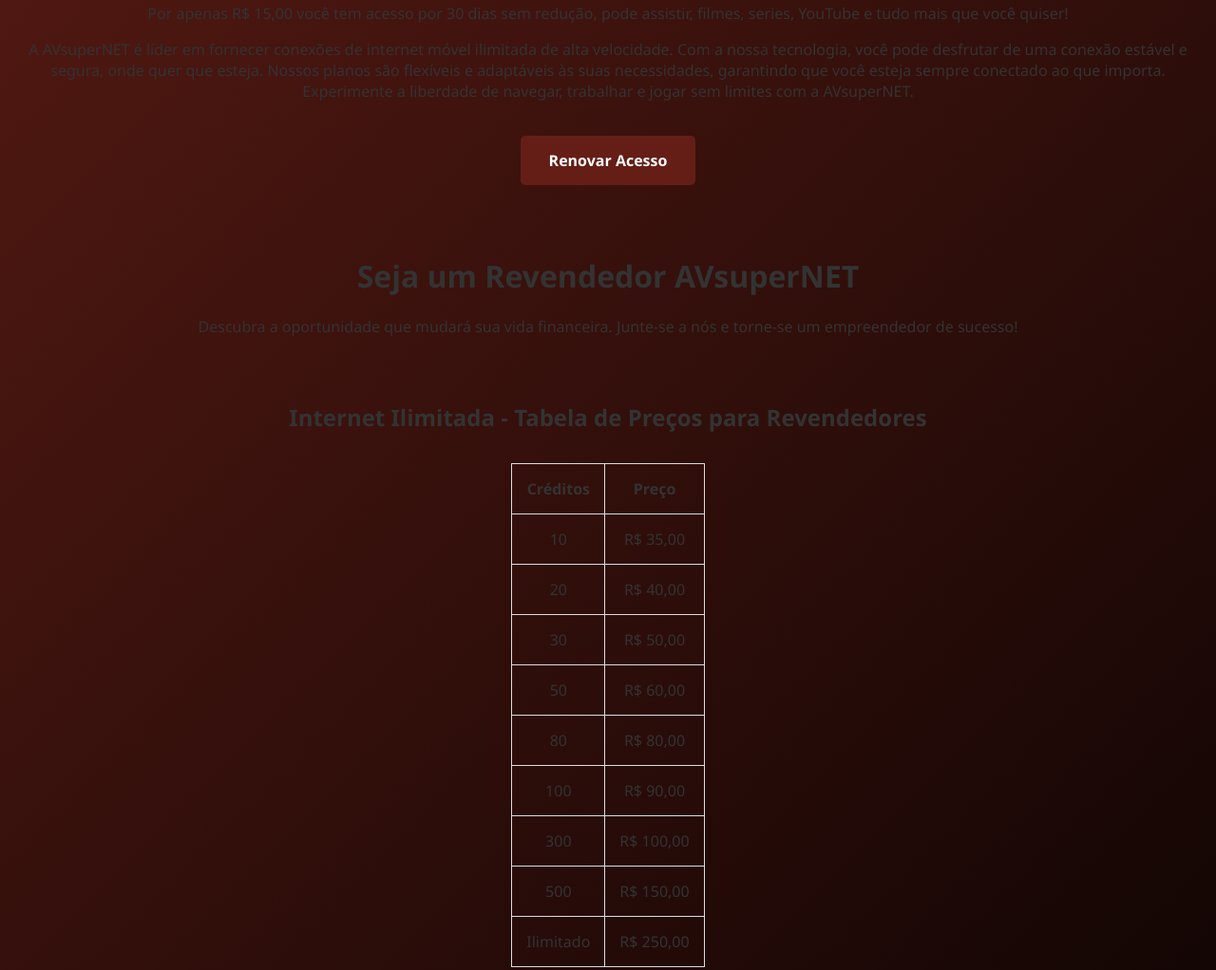
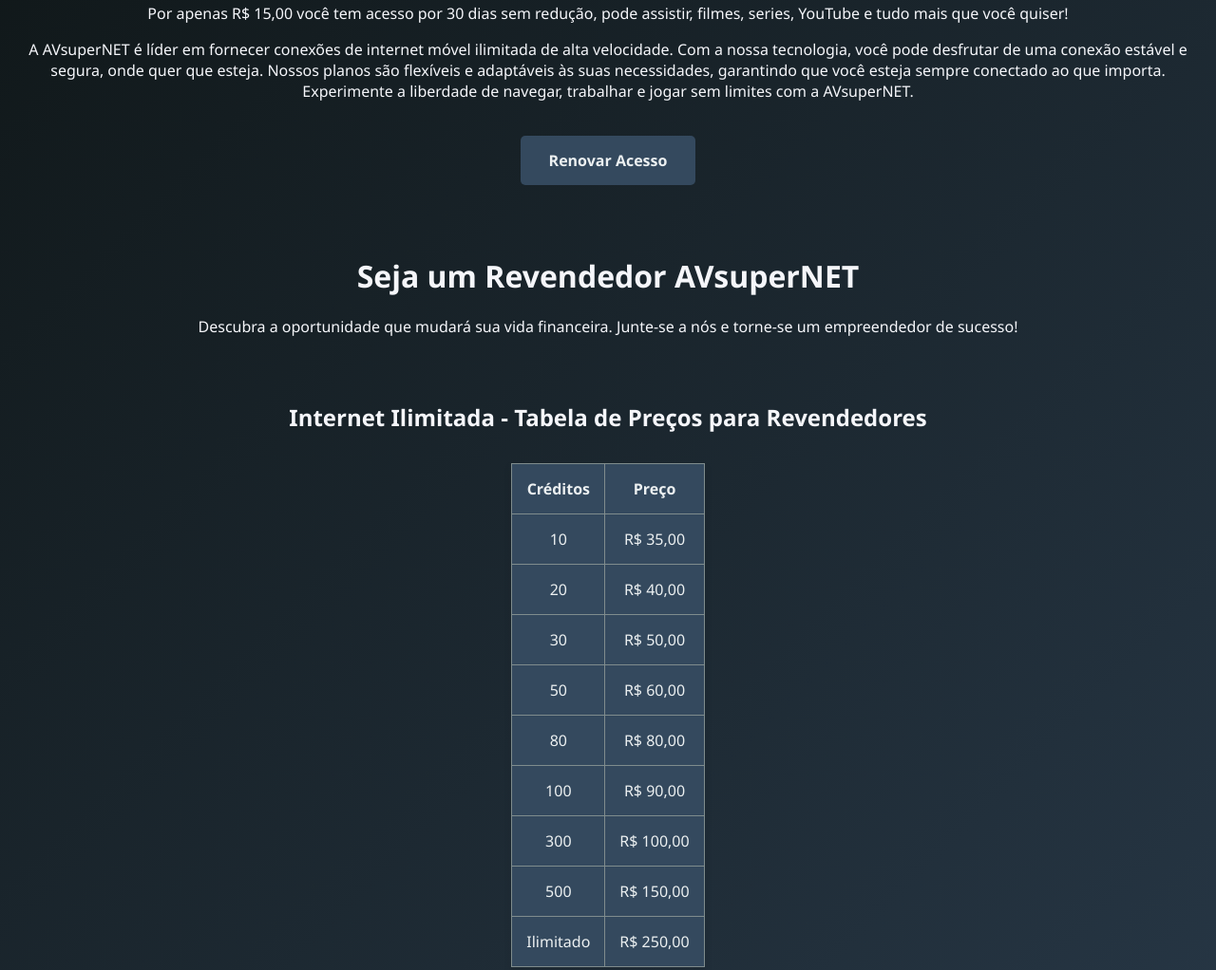
Before and after one commit to Vandersonmarc/avsupernet.github.io, a plain HTML site: page index.html in a window 1280 px wide. Shown: the part 772-1794 px from the top of the page at 95% size. Drawn offline with Linux system fonts and the light colour scheme.

Commit message:
Update index.html

```diff
--- a/index.html
+++ b/index.html
@@ -6,8 +6,8 @@
 <title>AVsuperNET - Internet Ilimitada VPN</title>
 <style>
   body {
-  background: linear-gradient(135deg, #641E16 0%, #000000 100%);
-  color: #333;
+  background: linear-gradient(135deg, #0a0f0d 0%, #2c3e50 100%);
+  color: #f5f6fa;
   font-family: 'Segoe UI', Tahoma, Geneva, Verdana, sans-serif;
   text-align: center;
   padding: 1rem;
@@ -34,8 +34,8 @@
 }
 
 .botao {
-  background-color: #641E16;
-  color: #fff;
+  background-color: #34495e;
+  color: #ecf0f1;
   padding: 15px 30px;
   text-decoration: none;
   border-radius: 5px;
@@ -46,7 +46,7 @@
 }
 
 .botao:hover {
-  background-color: #1B4F72;
+  background-color: #4a69bd;
   transform: scale(1.05);
 }
 
@@ -54,8 +54,8 @@
   flex: 1;
   padding: 1rem;
   margin: 0.5rem;
-  background-color: #fff;
-  color: #fff;
+  background-color: #34495e;
+  color: #ecf0f1;
   border-radius: 10px;
   box-shadow: 0 4px 8px rgba(0, 0, 0, 0.1);
 }
@@ -84,8 +84,10 @@ table {
 
 th, td {
   padding: 15px;
-  border: 1px solid #ddd;
+  border: 1px solid #7f8c8d;
   text-align: center;
+  background-color: #34495e;
+  color: #ecf0f1;
 }
 
 @media (max-width: 768px) {
```
